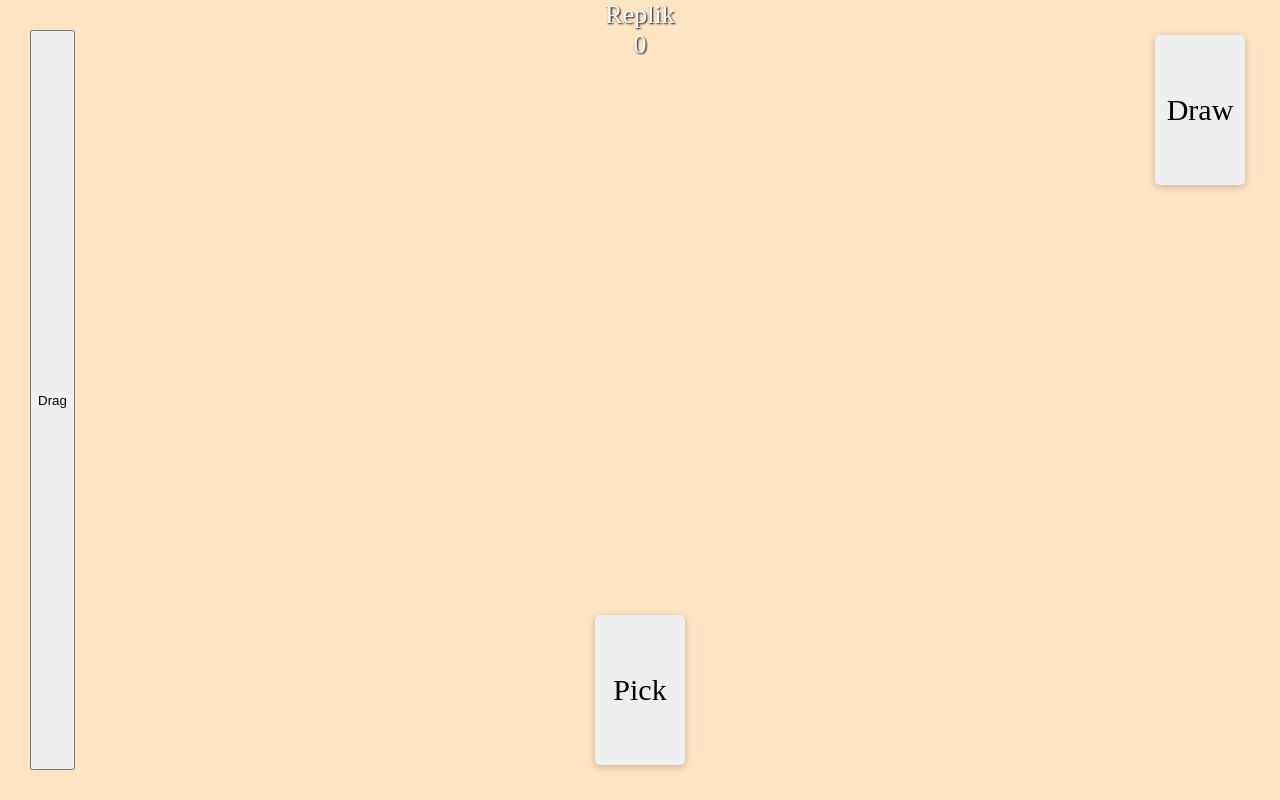
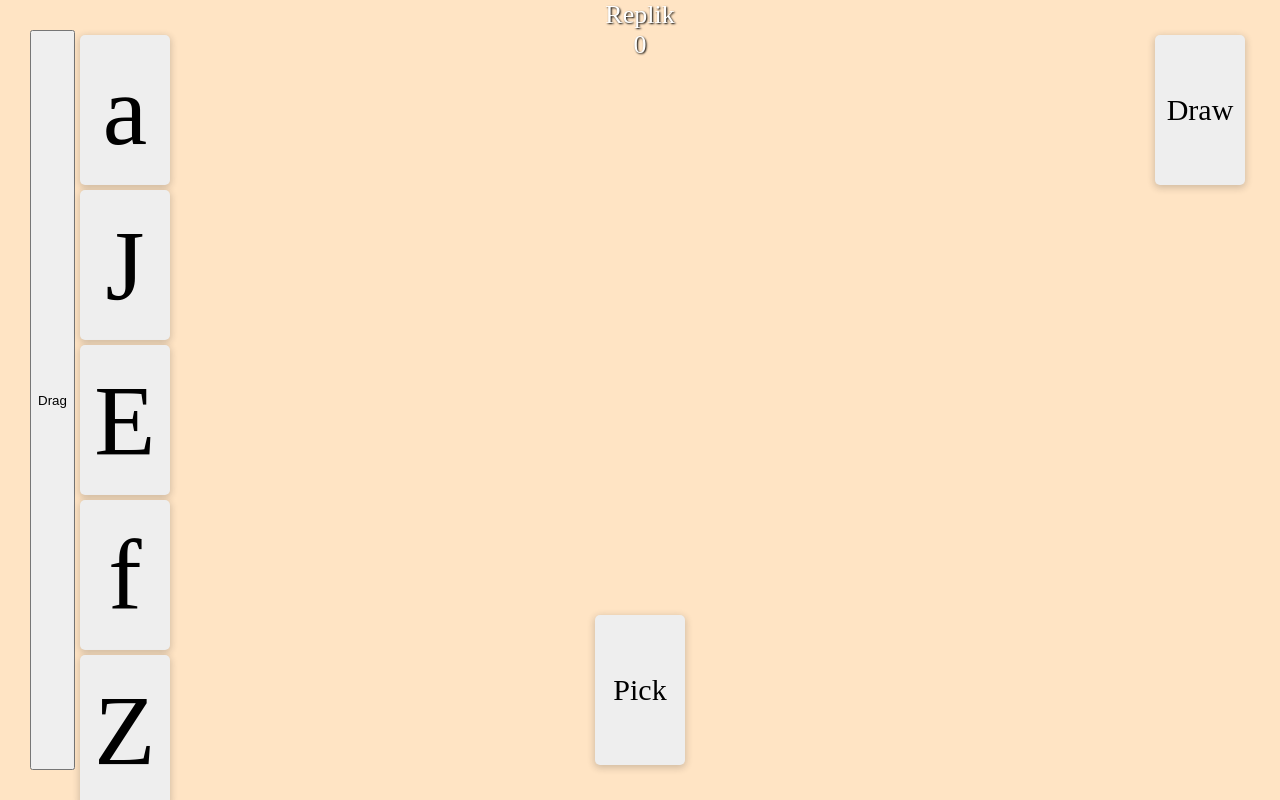
Before and after one commit to ronan-monvoisin/cardinal, a React (Vite) app: page / in a window 1280 px wide. Built offline with nearby package versions, Linux system fonts and the light colour scheme.

Commit message:
file split for deck and replik algorithm

```diff
--- a/src/Board.jsx
+++ b/src/Board.jsx
@@ -5,7 +5,7 @@ import styled from 'styled-components'
 import { Hand } from "./components/Hand";
 import { Deck } from "./components/Deck";
 import { Draw } from "./components/Draw";
-import replik from "./games/replik";
+import replik from "./games/replik/replik";
 
 
 
@@ -68,7 +68,7 @@ function Board(props) {
 
   function drawCard() {
     const newState = { ...state };
-    newState.draw.cards = [...replik.getItems(1)]
+    newState.draw.cards = [...replik.draw(1)]
     setState(newState)
   }
 
@@ -166,7 +166,7 @@ const TheBoard = styled.div`
 function pickCard() {
   if (!state.draw.cards.length) return
   const newState = { ...state };
-  newState.hand.cards = [...getItems(1)]
+  newState.hand.cards = [...replik.draw(1)]
   setState(newState)
 }
 
--- a/src/components/Deck.jsx
+++ b/src/components/Deck.jsx
@@ -7,9 +7,10 @@ export function Deck(props) {
     <Droppable droppableId={props.item.name}>
       {provided => (
         <div id={props.item.name} ref={provided.innerRef} {...provided.droppableProps}>
-          {props.item.cards.map((card, index) => (
+          {props.item.cards.map((card, index) => {
+            return (
             <Card card={card} index={index} key={card.id} />
-          ))}
+          )})}
           {provided.placeholder}
         </div>
       )}
--- a/src/games/replik.js
+++ /dev/null
@@ -1,49 +0,0 @@
-
-
-function generateRandomLetter() {
-  const alphabet = "abcdefghijklmnopqrstuvwxyz"
-  return alphabet[Math.floor(Math.random() * alphabet.length)]
-}
-// fake data generator
-function getItems(count, offset = 0) {
-  return Array.from({ length: count }, (v, k) => k).map(k => ({
-    id: `item-${k + offset}-${new Date().getTime()}`,
-    lettre: generateRandomLetter(),
-    hidden: true,
-    content: `item ${k + offset}`
-  }))
-}
-
-function draw() {
-
-}
-
-function deck() {
-
-}
-
-const state = {
-  hand: {
-    name: "hand",
-    cards: []
-  },
-  deck: {
-    name: "deck",
-    cards: []
-  },
-  draw: {
-    name: "draw",
-    cards: [],
-    empty: false
-  }
-}
-
-
-
-const replik = {
-  state,
-  getItems,
-  draw,
-  deck,
-}
-export default replik;
--- /dev/null
+++ b/src/games/replik/deck.js
@@ -0,0 +1,63 @@
+const majuscules = [
+  { l: "A", n: 1, t:true},
+  { l: "B", n: 1, t:true},
+  { l: "C", n: 1, t:true},
+  { l: "D", n: 1, t:true},
+  { l: "E", n: 1, t:true},
+  { l: "F", n: 1, t:true},
+  { l: "G", n: 1, t:true},
+  { l: "H", n: 1, t:true},
+  { l: "I", n: 1, t:true},
+  { l: "J", n: 1, t:true},
+  { l: "K", n: 1, t:true},
+  { l: "L", n: 1, t:true},
+  { l: "M", n: 1, t:true},
+  { l: "N", n: 1, t:true},
+  { l: "O", n: 1, t:true},
+  { l: "P", n: 1, t:true},
+  { l: "Q", n: 1, t:true},
+  { l: "R", n: 1, t:true},
+  { l: "S", n: 1, t:true},
+  { l: "T", n: 1, t:true},
+  { l: "U", n: 1, t:true},
+  { l: "V", n: 1, t:true},
+  { l: "W", n: 1, t:true},
+  { l: "X", n: 1, t:true},
+  { l: "Y", n: 1, t:true},
+  { l: "Z", n: 1, t:true},
+  { l: "!", n: 1, t:true},
+]
+const minuscules = [
+  { l: "a", n: 11, t:false},
+  { l: "b", n: 2, t:false},
+  { l: "c", n: 2, t:false},
+  { l: "d", n: 2, t:false},
+  { l: "e", n: 11, t:false},
+  { l: "f", n: 2, t:false},
+  { l: "g", n: 2, t:false},
+  { l: "h", n: 2, t:false},
+  { l: "i", n: 7, t:false},
+  { l: "j", n: 1, t:false},
+  { l: "k", n: 1, t:false},
+  { l: "l", n: 4, t:false},
+  { l: "m", n: 2, t:false},
+  { l: "n", n: 4, t:false},
+  { l: "o", n: 7, t:false},
+  { l: "p", n: 2, t:false},
+  { l: "q", n: 1, t:false},
+  { l: "r", n: 4, t:false},
+  { l: "s", n: 4, t:false},
+  { l: "t", n: 4, t:false},
+  { l: "u", n: 7, t:false},
+  { l: "v", n: 2, t:false},
+  { l: "w", n: 1, t:false},
+  { l: "x", n: 1, t:false},
+  { l: "y", n: 1, t:false},
+  { l: "z", n: 1, t:false},
+  { l: ".", n: 8, t:false},
+]
+const baseDeck = [
+  ...majuscules.map((cur) => Array(cur.n).fill({ l: cur.l, t: cur.t })).reduce((prev,cur)=> prev.concat(cur)),
+  ...minuscules.map((cur) => Array(cur.n).fill({ l: cur.l, t: cur.t })).reduce((prev,cur)=> prev.concat(cur))
+]
+export default baseDeck
--- /dev/null
+++ b/src/games/replik/replik.js
@@ -0,0 +1,59 @@
+import baseDeck from "./deck";
+shuffle(baseDeck)
+function makeDeck() {
+  return baseDeck.map((c,i)=>({
+    id: `item-${i}`,
+    lettre: c.l,
+    maj:c.t,
+    hidden: true,
+    content: `item ${c.l}`
+  }))
+}
+
+const state = {
+  hand: {
+    name: "hand",
+    cards: []
+  },
+  deck: {
+    name: "deck",
+    cards: makeDeck()
+  },
+  draw: {
+    name: "draw",
+    cards: [],
+    empty: false
+  }
+}
+function shuffle(arr) {
+  arr.sort(() => Math.random() - 0.5);
+}
+/*function generateRandomLetter() {
+  shuffle(baseDeck)
+}
+// fake data generator
+function getItems(count, offset = 0) {
+  return Array.from({ length: count }, (v, k) => k).map((c,i)=>({
+    id: `item-${i}`,
+    lettre: c.l,
+    hidden: true,
+    content: `item ${c.l}`
+  }))
+}*/
+
+function draw(count) {
+  return Array.from({ length: count }, () => state.deck.cards.pop())
+}
+
+function deck() {
+
+}
+
+
+
+const replik = {
+  state,
+  draw,
+  deck,
+}
+export default replik;
```
